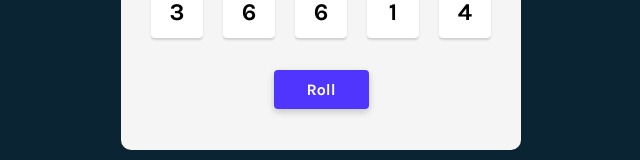
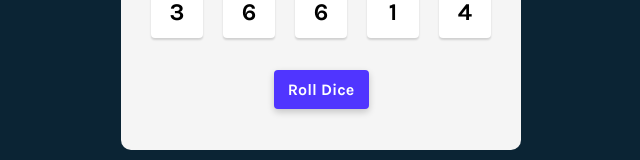
Before and after one commit to lindseywb/tenzies, a React (Create React App) app: page / in a window 1280 px wide. Shown: the part 270-430 px from the top of the page, without its empty margins (319-959 px from the left). Built offline with nearby package versions, Linux system fonts and the light colour scheme.

Commit message:
Add confetti & logic for winning a game

```diff
--- a/package.json
+++ b/package.json
@@ -8,6 +8,7 @@
     "@testing-library/user-event": "^13.5.0",
     "nanoid": "^3.1.30",
     "react": "^17.0.2",
+    "react-confetti": "^6.0.1",
     "react-dom": "^17.0.2",
     "react-scripts": "5.0.0",
     "web-vitals": "^2.1.2"
--- a/src/App.js
+++ b/src/App.js
@@ -1,7 +1,8 @@
 import { useState, useEffect } from 'react';
 import './App.css';
 import Dice from './components/Dice';
-import { nanoid } from 'nanoid'
+import { nanoid } from 'nanoid';
+import Confetti from 'react-confetti';
 
 function App() {
 
@@ -59,8 +60,10 @@ function App() {
 			</div>
 
 			<button className="btn-roll" onClick={rollDice}>
-				Roll
+				{ tenzies ? 'New Game' : 'Roll Dice'}
 			</button>
+
+			{tenzies && <Confetti /> }
 		</main>
 	);
 }
```
Also changed, not shown: 1 other file (tests, documents, lock files or other folders).
